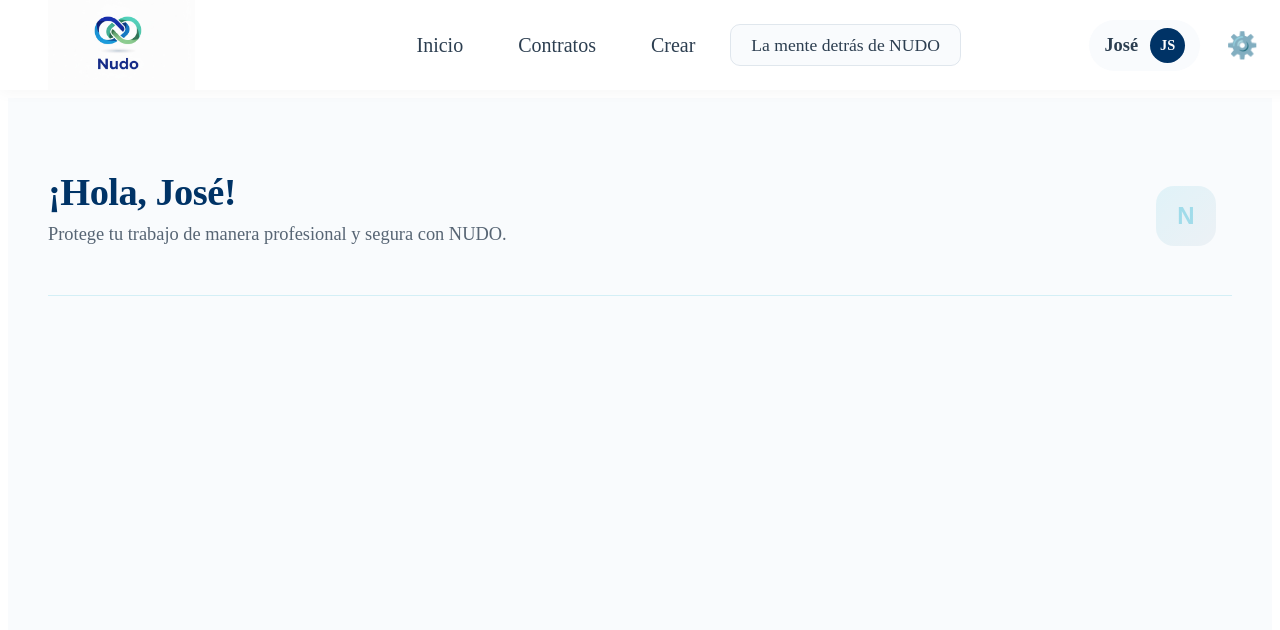
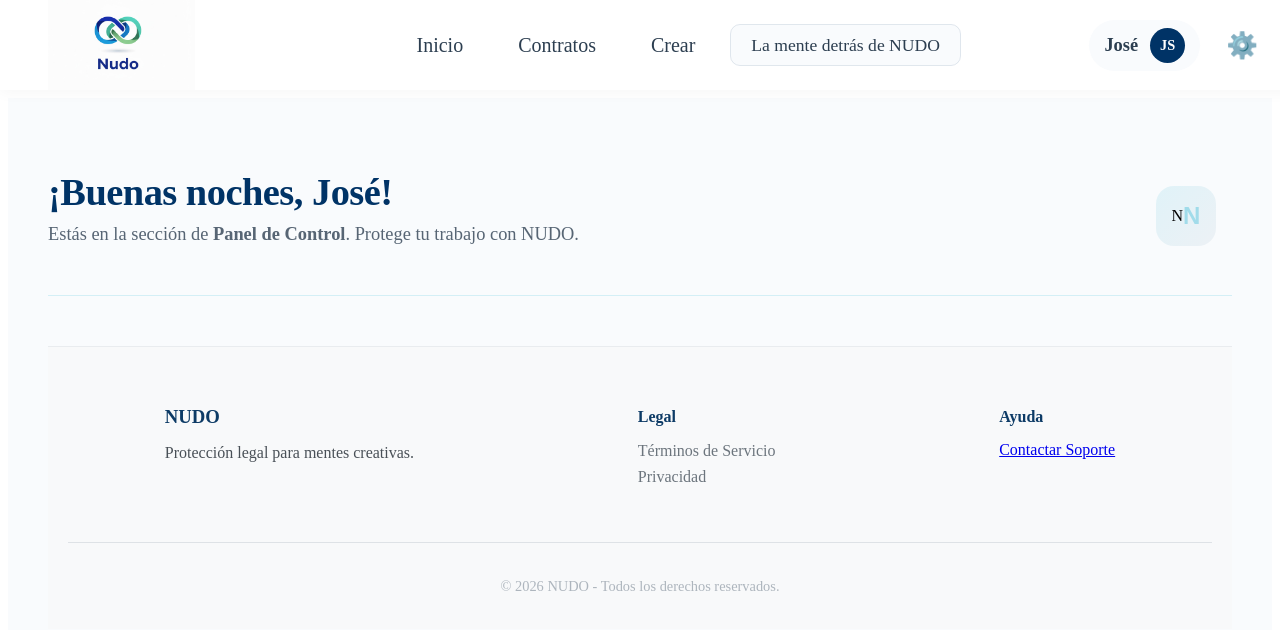
Before and after one commit to ssjoseduardo2002/nudo, an Angular app: page / in a window 1280 px wide. Shown: the top 630 px of the page. Built offline with nearby package versions, Linux system fonts and the light colour scheme.

Commit message:
app.html app.ts TODO EL COMPONENTE pie-de-pagina

```diff
--- a/src/app/app.html
+++ b/src/app/app.html
@@ -5,13 +5,15 @@
   <main class="contenido-principal">
 
     <app-encabezado
-      titulo="¡Hola, José!"
-      subtitulo="Protege tu trabajo de manera profesional y segura con NUDO.">
+      [usuario]="'José'"
+      [seccion]="'Panel de Control'">
     </app-encabezado>
 
     <section class="vista-activa">
       <router-outlet></router-outlet>
     </section>
 
+    <app-pie-de-pagina></app-pie-de-pagina>
+
   </main>
 </div>
--- a/src/app/app.ts
+++ b/src/app/app.ts
@@ -2,18 +2,20 @@ import { Component } from '@angular/core';
 import { RouterOutlet } from '@angular/router';
 import { CommonModule } from '@angular/common';
 
-// Importación de tus componentes de estructura
+// 1. IMPORTACIONES DE TUS COMPONENTES DE ESTRUCTURA
 import { BarraLateral } from './componentes_de_estructura/barra-lateral/barra-lateral';
 import { Encabezado } from './componentes_de_estructura/encabezado/encabezado';
+import { PieDePagina } from './componentes_de_estructura/pie-de-pagina/pie-de-pagina'; // <--- ESTA ES LA NUEVA PIEZA
 
 @Component({
   selector: 'app-root',
   standalone: true,
   imports: [
-    CommonModule,   // Para directivas básicas de Angular
-    RouterOutlet,   // Para que funcionen las rutas
-    BarraLateral,   // Tu barra superior
-    Encabezado      // Tu encabezado de bienvenida
+    CommonModule,
+    RouterOutlet,
+    BarraLateral,
+    Encabezado,
+    PieDePagina      // 2. REGISTRAMOS EL PIE DE PÁGINA AQUÍ
   ],
   templateUrl: './app.html',
   styleUrl: './app.scss'
--- a/src/app/componentes_de_estructura/encabezado/encabezado.html
+++ b/src/app/componentes_de_estructura/encabezado/encabezado.html
@@ -1,10 +1,13 @@
 <header class="contenedor-encabezado">
     <div class="texto-bienvenida">
-        <h1 [innerText]="titulo"></h1>
-        <p [innerText]="subtitulo"></p>
+        <h1>{{ saludoDinamico }}, {{ usuario }}!</h1>
+
+        <p>Estás en la sección de <strong>{{ seccion }}</strong>. Protege tu trabajo con NUDO.</p>
     </div>
 
     <div class="decoracion-nudo">
-        <div class="circulo-decorativo"></div>
+        <div class="circulo-decorativo">
+            <span class="letra-n">N</span>
+        </div>
     </div>
 </header>
--- a/src/app/componentes_de_estructura/encabezado/encabezado.ts
+++ b/src/app/componentes_de_estructura/encabezado/encabezado.ts
@@ -1,4 +1,4 @@
-import { Component, Input, OnInit } from '@angular/core';
+import { Component, Input, OnInit } from '@angular/core'; // Importamos OnInit
 import { CommonModule } from '@angular/common';
 
 @Component({
@@ -9,23 +9,21 @@ import { CommonModule } from '@angular/common';
   styleUrl: './encabezado.scss'
 })
 export class Encabezado implements OnInit {
+  @Input() usuario: string = 'José';
+  @Input() seccion: string = 'Inicio';
 
-  /**
-   * @Input permite que este componente reciba datos desde fuera.
-   * Si no se le pasa nada, usará estos valores por defecto.
-   */
-  @Input() titulo: string = 'Bienvenido a NUDO';
-  @Input() subtitulo: string = 'Protege tu trabajo de manera profesional y segura.';
-
-  constructor() {
-    // El constructor se mantiene limpio, siguiendo la mentalidad de trading:
-    // Solo lo necesario para inicializar.
-  }
+  saludoDinamico: string = '';
 
   ngOnInit(): void {
-    // Aquí podrías añadir lógica que se ejecute al cargar el componente,
-    // como verificar la hora del día para decir "Buenos días" o "Buenas tardes".
-    console.log('Encabezado de NUDO inicializado correctamente.');
+    // Lógica de tiempo para un saludo profesional
+    const hora = new Date().getHours();
+    if (hora < 12) {
+      this.saludoDinamico = '¡Buenos días';
+    } else if (hora < 19) {
+      this.saludoDinamico = '¡Buenas tardes';
+    } else {
+      this.saludoDinamico = '¡Buenas noches';
+    }
+    console.log('Encabezado dinámico listo para ' + this.usuario);
   }
-
 }
--- a/src/app/componentes_de_estructura/pie-de-pagina/pie-de-pagina.html
+++ b/src/app/componentes_de_estructura/pie-de-pagina/pie-de-pagina.html
@@ -1 +1,25 @@
-<p>pie-de-pagina works!</p>
+<footer class="pie-nudo">
+    <div class="contenido-footer">
+        <div class="columna-footer">
+            <h3 class="logo-footer">NUDO</h3>
+            <p>Protección legal para mentes creativas.</p>
+        </div>
+
+        <div class="columna-footer">
+            <h4>Legal</h4>
+            <ul>
+                <li><a href="#">Términos de Servicio</a></li>
+                <li><a href="#">Privacidad</a></li>
+            </ul>
+        </div>
+
+        <div class="columna-footer">
+            <h4>Ayuda</h4>
+            <a href="mailto:soporte@nudo.com" class="boton-contacto">Contactar Soporte</a>
+        </div>
+    </div>
+
+    <div class="barra-copyright">
+        <p>&copy; {{ anioActual }} NUDO - Todos los derechos reservados.</p>
+    </div>
+</footer>
--- a/src/app/componentes_de_estructura/pie-de-pagina/pie-de-pagina.scss
+++ b/src/app/componentes_de_estructura/pie-de-pagina/pie-de-pagina.scss
@@ -0,0 +1,43 @@
+.pie-nudo {
+    background-color: #f8f9fa;
+    border-top: 1px solid #e9ecef;
+    padding: 40px 20px 20px;
+    margin-top: 50px; // Espacio respecto al contenido de arriba
+    color: #495057;
+
+    .contenido-footer {
+        display: flex;
+        justify-content: space-around;
+        flex-wrap: wrap;
+        max-width: 1200px;
+        margin: 0 auto;
+        gap: 30px;
+    }
+
+    .columna-footer {
+        h3, h4 {
+            color: #0d3b66; // Tu azul de confianza
+            margin-bottom: 15px;
+        }
+
+        ul {
+            list-style: none;
+            padding: 0;
+            li { margin-bottom: 8px; }
+            a {
+                text-decoration: none;
+                color: #6c757d;
+                &:hover { color: #0d3b66; }
+            }
+        }
+    }
+
+    .barra-copyright {
+        text-align: center;
+        margin-top: 40px;
+        padding-top: 20px;
+        border-top: 1px solid #dee2e6;
+        font-size: 0.9rem;
+        color: #adb5bd;
+    }
+}
--- a/src/app/componentes_de_estructura/pie-de-pagina/pie-de-pagina.ts
+++ b/src/app/componentes_de_estructura/pie-de-pagina/pie-de-pagina.ts
@@ -1,11 +1,18 @@
-import { Component } from '@angular/core';
+import { Component, OnInit } from '@angular/core';
+import { CommonModule } from '@angular/common';
 
 @Component({
   selector: 'app-pie-de-pagina',
-  imports: [],
+  standalone: true,
+  imports: [CommonModule],
   templateUrl: './pie-de-pagina.html',
-  styleUrl: './pie-de-pagina.scss',
+  styleUrl: './pie-de-pagina.scss'
 })
-export class PieDePagina {
+export class PieDePagina implements OnInit {
+  anioActual: number = 0;
 
+  ngOnInit(): void {
+    // Esto captura el año actual del sistema automáticamente
+    this.anioActual = new Date().getFullYear();
+  }
 }
```
